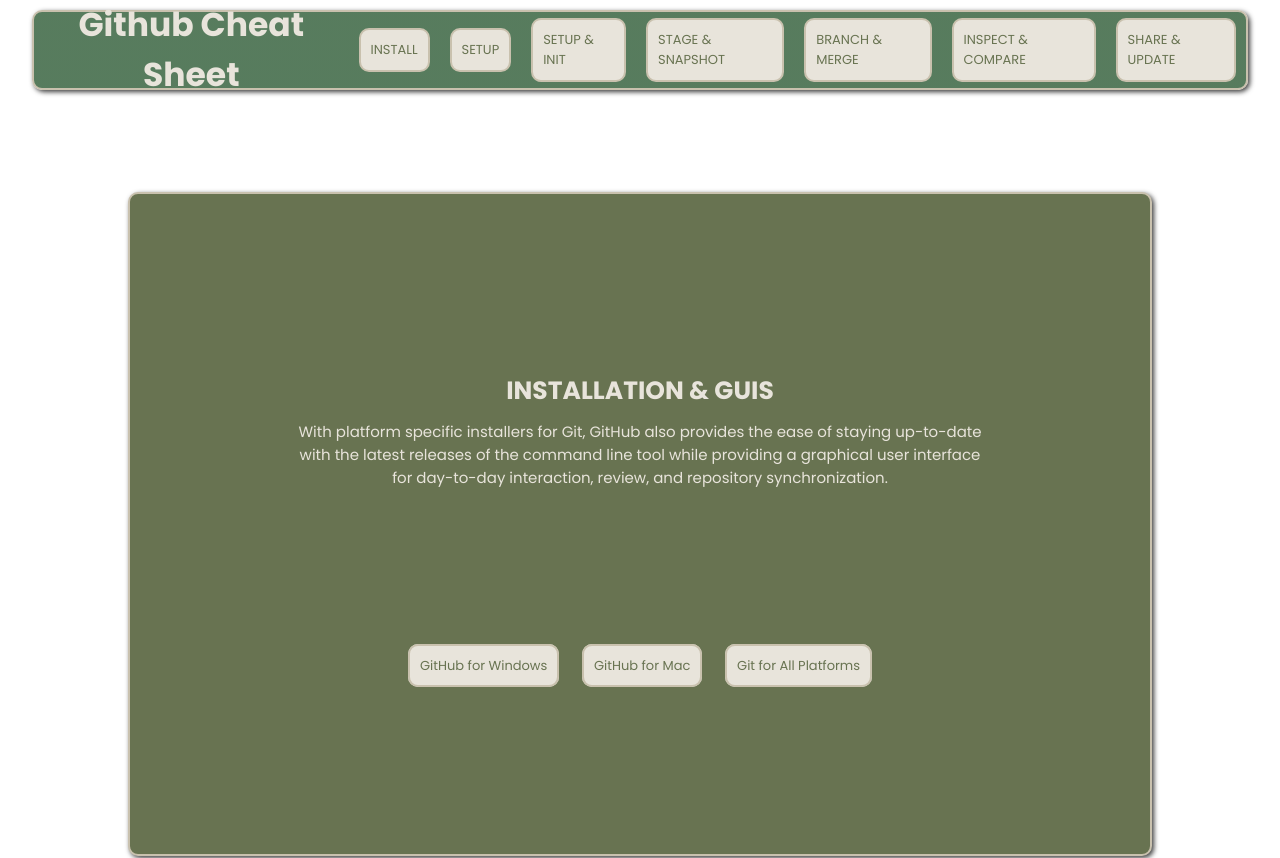
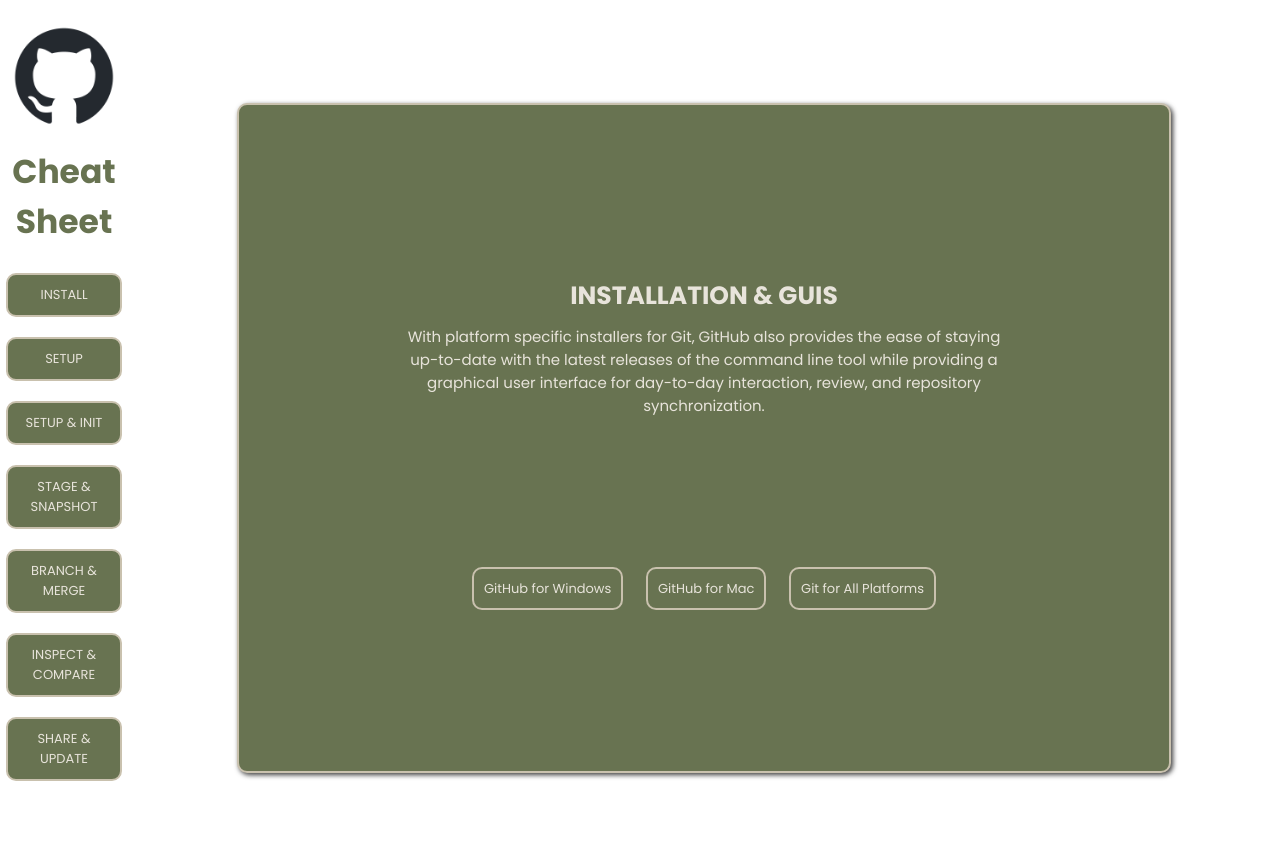
Before and after one commit to NiklasRulec/github-cheat-sheet, a plain HTML site: page index.html in a window 1280 px wide. Shown: the top 858 px of the page. Drawn offline with Linux system fonts and the light colour scheme.

Commit message:
github-cheat-sheet

```diff
--- a/assets/css/style.css
+++ b/assets/css/style.css
@@ -74,8 +74,8 @@ p {
 a{
   font-size: 1.3rem;
   text-decoration: none;
-  background-color: var(--light);
-  color: var(--main);
+  background-color: var(--main);
+  color: var(--light);
   margin: 1rem;
   padding: 1rem;
   border: 2px solid var(--dark);
@@ -86,51 +86,67 @@ a{
 a:hover {
   transform: scale(1.05);
   background-color: var(--dark);
+  color: var(--main);
+}
+
+img{
+  max-width: 100%;
 }
 
 /* ! +++++ HEADER +++++ */
 
 header{
+  position: fixed;
+  top: 1vh;
   display: flex;
   align-items: center;
-  justify-content: space-around;
-  position: sticky;
-  top: 1rem;
-  height: 10vh;
-  width: 95vw;
-  margin: 1vh auto;
-  border-radius: 10px;
-  border: 2px solid var(--dark);
-  background: linear-gradient(
-    135deg,
-    rgba(16, 68, 25, 0.7),
-    rgba(16, 68, 25, 0.7)
-  );
-  backdrop-filter: blur(10px);
-  -webkit-backdrop-filter: blur(10px);
-  box-shadow: 2px 2px 5px rgb(60, 60, 60);
+  justify-content: space-evenly;
+  flex-direction: column;
+  width: 10vw;
+  height: 100vh;
+}
+
+header .logo img{
+  display: block;
+  margin: 0 auto 2rem auto;
+  max-width: 80%;
+
 }
 
 header h1 {
-  color: var(--light);
+  color: var(--main);
   text-align: center;
 }
 
-header .links {
+header .links{
   display: flex;
+  justify-content: center;
   align-items: center;
-  justify-content: center;
+  flex-direction: column;
+}
+
+header .links a{
+  text-align: center;
+  width: 90%;
 }
 
 /* ! +++++ MAIN +++++ */
 
+main{
+  max-width: 90vw;
+  margin-left: 10vw;
+}
+
 /* +++++ WRAPPER +++++ */
 
 .wrapper{
-    width: 100vw;
-    height: 95vh;
-    padding-top: 12vh;
-    margin-bottom: 5rem;
+  margin: 5rem auto;
+  padding-top: 2vh;
+  display: flex;
+  align-items: center;
+  justify-content: center;
+  width: 90%;
+  height: 95vh;
 }
 
 /* +++++ CARD +++++ */
@@ -141,8 +157,8 @@ header .links {
   justify-content: space-evenly;
   flex-direction: column;
   padding: 2rem;
-  width: 80%;
-  height: 100%;
+  width: 90%;
+  height: 90%;
   background-color: var(--main);
   border: 2px solid var(--dark);
   border-radius: 10px;
--- a/index.html
+++ b/index.html
@@ -9,7 +9,10 @@
   </head>
   <body>
     <header>
-      <h1>Github Cheat Sheet</h1>
+      <div class="logo">
+        <img src="./assets/img/github-mark.png" alt="Github Logo">
+      <h1>Cheat Sheet</h1>
+    </div>
       <div class="links">
         <a href="#install">INSTALL</a>
         <a href="#setup">SETUP</a>
```
Also changed, not shown: assets/img/github-mark.png (added), 3 other files.
